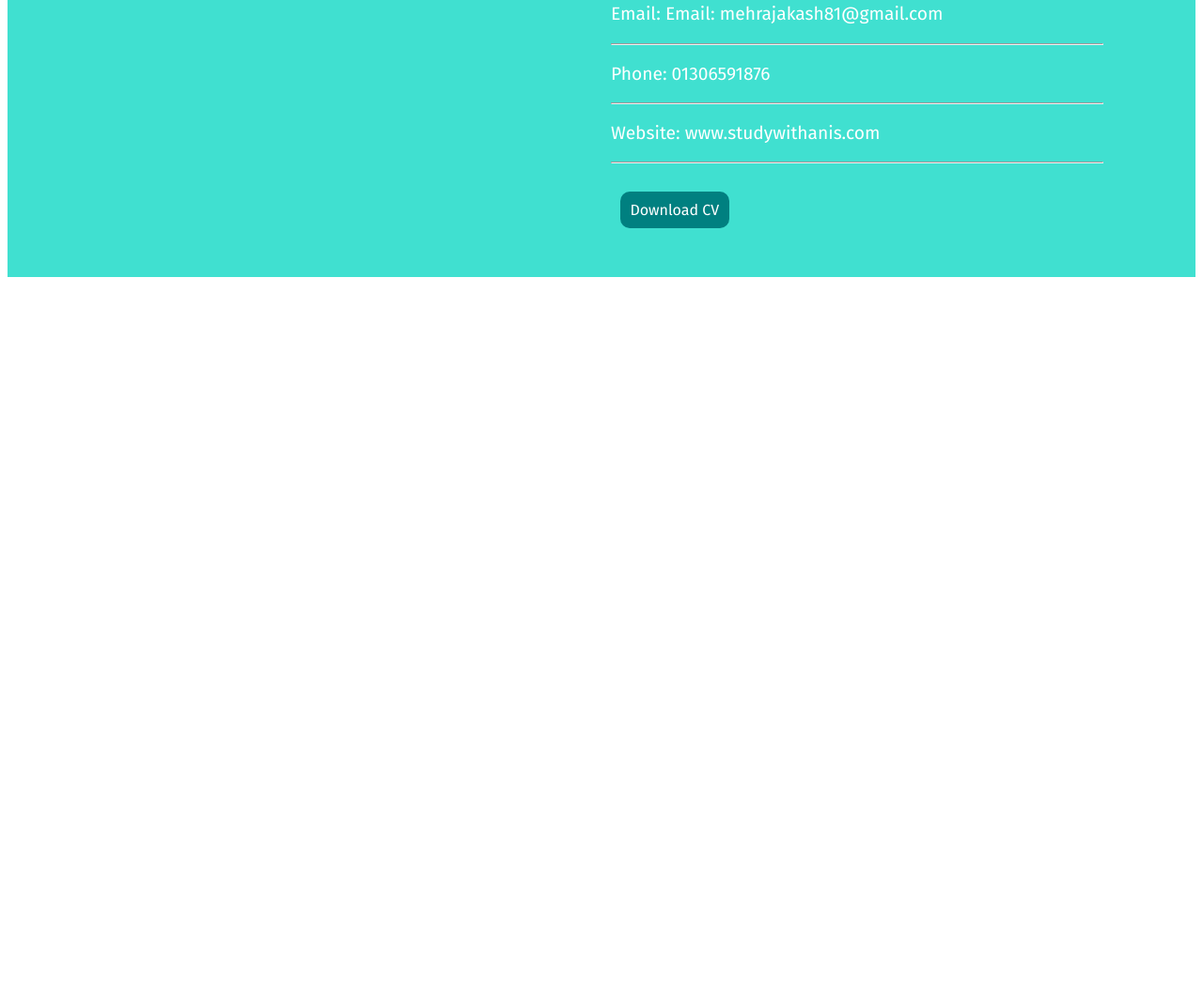
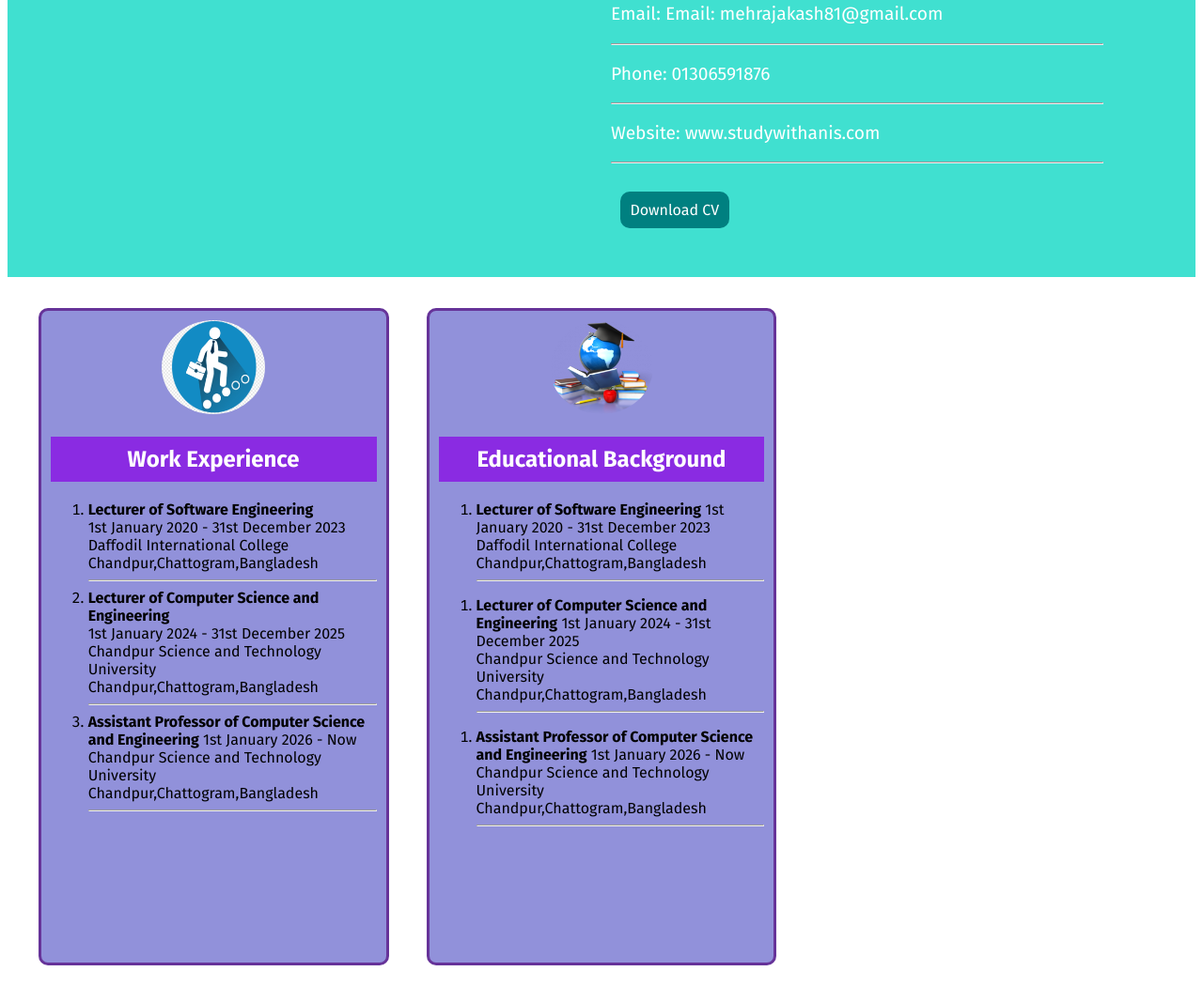
Before and after one commit to MehrajAkash/Web, a plain HTML site: page Front-End Development/CSS & HTML/CSS56 portfolia part-1.html in a window 1280 px wide. Shown: the part 1321-2388 px from the top of the page at 94% size. Before the commit the page ends 1624 px from the top, so only its background shows below. Drawn offline with Linux system fonts and the light colour scheme.

Commit message:
Profilio Part-4

```diff
--- a/Front-End Development/CSS & HTML/CSS56 portfolia part-1.html
+++ b/Front-End Development/CSS & HTML/CSS56 portfolia part-1.html
@@ -94,11 +94,108 @@
                  </p>
             </div>
 
-
-
     </div>
      <!--About Me ends-->
 
 
+     <!--/** professional experience starts here **/-->
+    <div class="experience">
+
+        <div class="work-experience col-4">
+           <div class="card">
+                <div class="card-icon">
+                    <img src="./Image,Video,etc/Image/work-experience.png" alt="work">
+                </div>
+                <div class="card-title">
+                    <h2>Work Experience</h2>
+                </div>
+                <div class="card-desc">
+
+                    <ol>
+                        <li>
+                            <strong>Lecturer of Software Engineering</strong> <br>
+                            1st January 2020 - 31st December 2023 <br>
+                            Daffodil International College <br>
+                            Chandpur,Chattogram,Bangladesh <br>
+                            <hr>
+                        </li>
+
+                        <li>
+                            <strong>Lecturer of Computer Science and Engineering</strong> <br>
+                            1st January 2024 - 31st December 2025<br>
+                            Chandpur Science and Technology University <br>
+                            Chandpur,Chattogram,Bangladesh <br>
+                            <hr>
+                        </li>
+
+                        <li>
+                            <strong>Assistant Professor of Computer Science and Engineering</strong>
+                            1st January 2026 - Now <br>
+                            Chandpur Science and Technology University <br>
+                            Chandpur,Chattogram,Bangladesh <br>
+                            <hr>
+                        </li>
+                    </ol>
+                </div>
+           </div>
+
+        </div>
+
+
+        <div class="edu-experience col-4">
+            <div class="card">
+                <div class="card-icon">
+                    <img src="./Image,Video,etc/Image/education-logo.png" alt="work">
+                </div>
+                <div class="card-title">
+                    <h2>Educational Background</h2>
+                </div>
+                <div class="card-desc">
+
+                    <ol>
+                        <li>
+                            <strong>Lecturer of Software Engineering</strong>
+                            1st January 2020 - 31st December 2023 <br>
+                            Daffodil International College <br>
+                            Chandpur,Chattogram,Bangladesh <br>
+                            <hr>
+                        </li>
+                    </ol>
+
+                    <ol>
+                        <li>
+                            <strong>Lecturer of Computer Science and Engineering</strong>
+                            1st January 2024 - 31st December 2025<br>
+                            Chandpur Science and Technology University <br>
+                            Chandpur,Chattogram,Bangladesh <br>
+                            <hr>
+                        </li>
+                    </ol>
+
+                    <ol>
+                        <li>
+                            <strong>Assistant Professor of Computer Science and Engineering</strong>
+                            1st January 2026 - Now <br>
+                            Chandpur Science and Technology University <br>
+                            Chandpur,Chattogram,Bangladesh <br>
+                            <hr>
+                        </li>
+                    </ol>
+                </div>
+           </div>
+        </div>
+
+
+        <div class="skill-experience col-4">
+
+        </div>
+
+
+    </div>
+
+
+
+ <!--/** professional experience ends</here-->
+
 </body>
 </html>
--- a/Front-End Development/CSS & HTML/portfolio-mobile.css
+++ b/Front-End Development/CSS & HTML/portfolio-mobile.css
@@ -25,6 +25,7 @@ body{
 img{
     width: 130px;
     border-radius: 100%;
+
 }
 
 h1{
@@ -184,3 +185,51 @@ p{
     display: table;
 }
 /** about me ends here  **/
+
+
+/** professional experience starts here **/
+
+.experience{
+   padding: 1% 1%;
+}
+.work-experience{
+
+}
+
+.experience .card{
+    background-color: rgb(145, 145, 218);
+    border: 3px solid rebeccapurple;
+    border-radius: 10px;
+    padding: 10px;
+    height: 700px;
+    margin: 10px;
+
+    transition: .3s; /* hover timing */
+
+}
+.experience .card:hover{
+    box-shadow: 1px 2px 4px 6px rgb(150, 93, 93);
+}
+.card-icon{
+    text-align: center;
+
+}
+.card-icon img{
+    width: 110px;
+    height: 100px;
+
+}
+.card-title h2{
+    background-color: blueviolet;
+    color: white;
+    padding: 10px;
+}
+
+
+
+.experience::after{
+    content: '';
+    clear:both;
+    display: table;
+}
+/** professional experience ends here **/
```
Also changed, not shown: Front-End Development/CSS & HTML/Image,Video,etc/Image/education-logo.png (added), Front-End Development/CSS & HTML/Image,Video,etc/Image/skill-logo.png (added), Front-End Development/CSS & HTML/Image,Video,etc/Image/work-experience.png (added).
